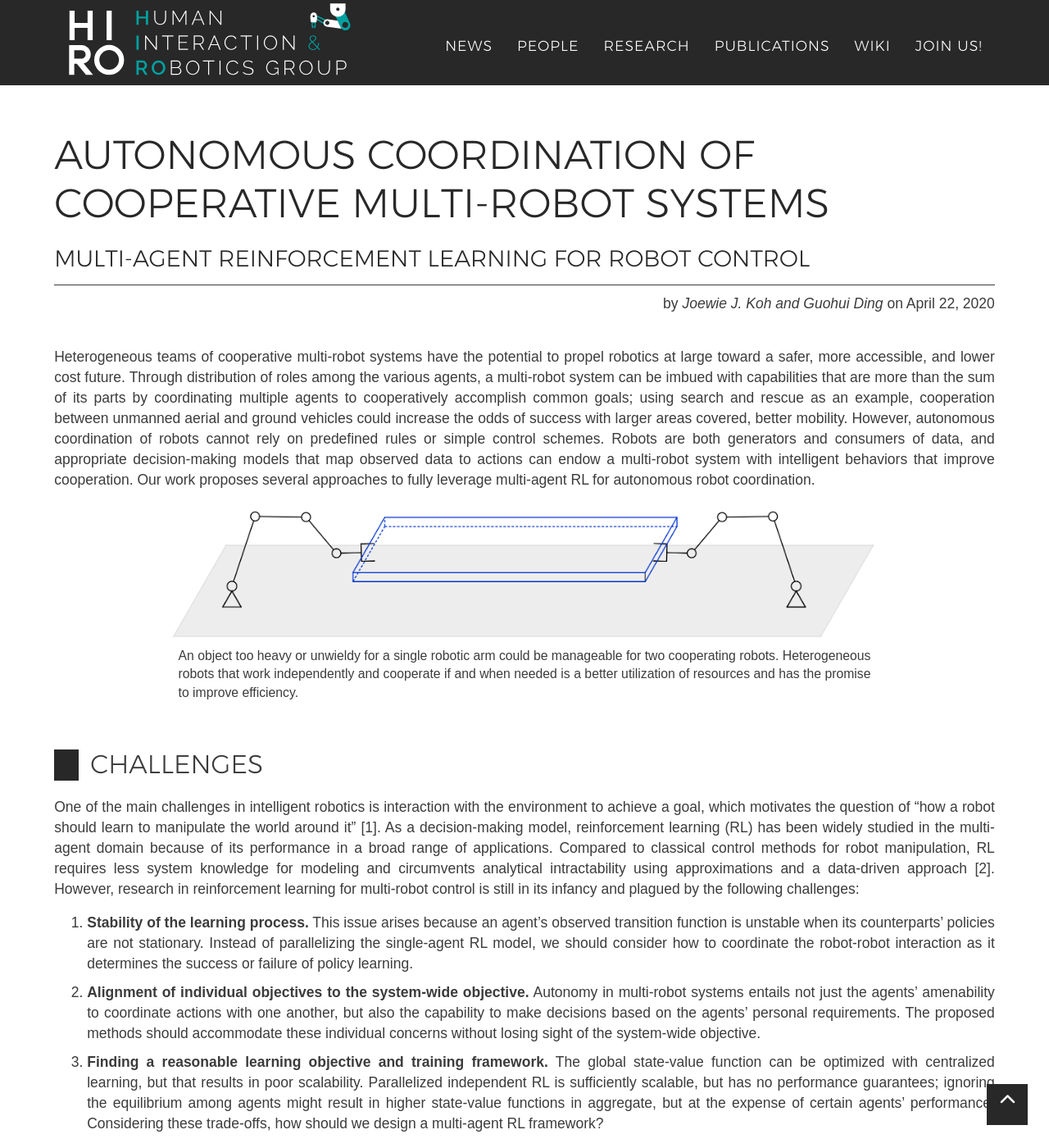
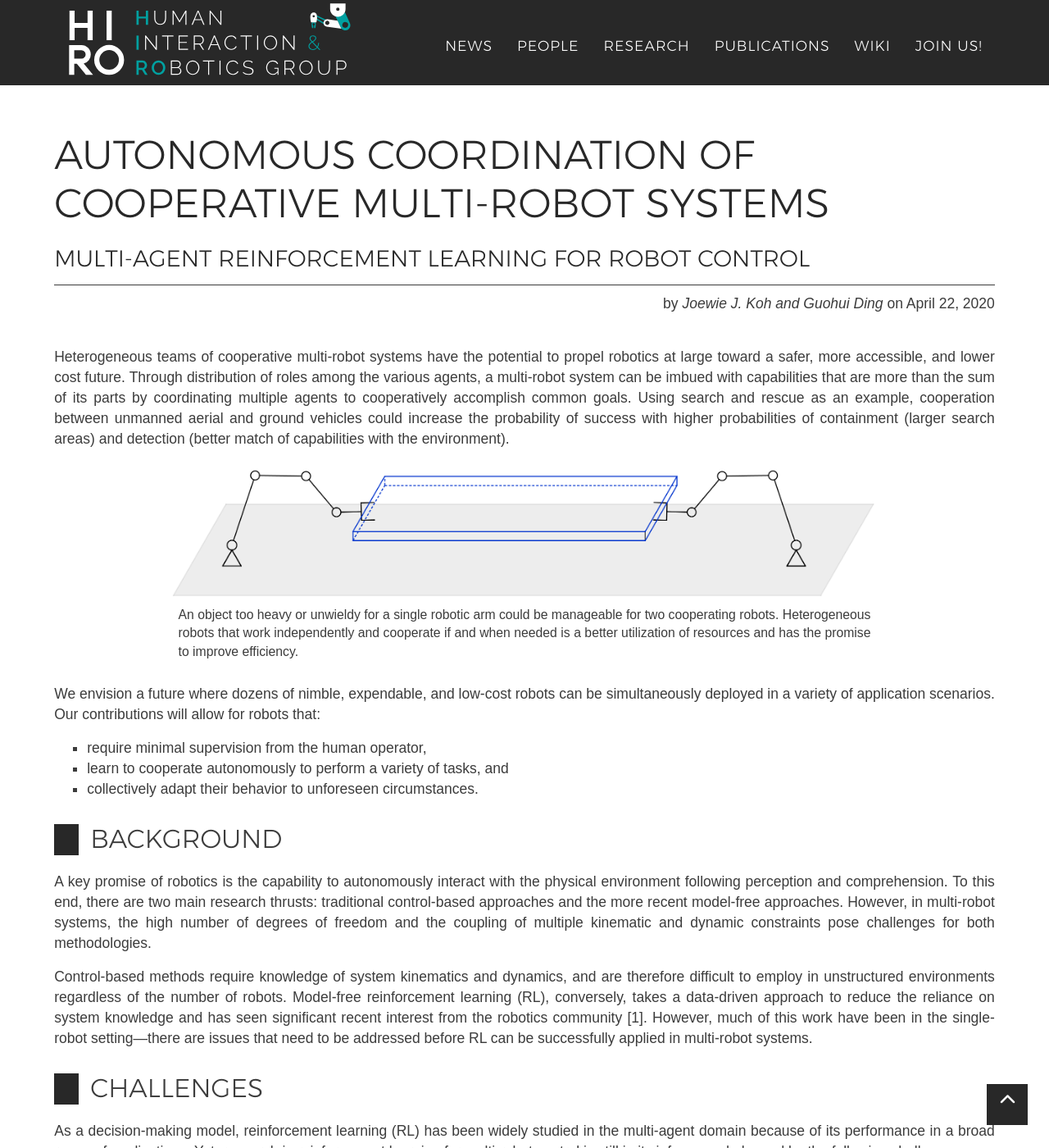
Before and after one commit to HIRO-group/HIRO-group.github.io, a Jekyll site: the page built from _posts/research/2020-04-22-cooperative_multirobot_systems.md, in a window 1280 px wide and 1400 px high. Shown: the whole window at 82% size. Built offline with Jekyll 4.4.1, drawn with Linux system fonts in a browser that asks for light colours; nearby versions of some CDN libraries; some web fonts are replaced; some of the changed text lies outside the part shown.

Commit message:
Further revise MARL article

```diff
--- a/_posts/research/2020-04-22-cooperative_multirobot_systems.md
+++ b/_posts/research/2020-04-22-cooperative_multirobot_systems.md
@@ -10,28 +10,40 @@ excerpt_separator: <!-- More -->
 ---
 
 Heterogeneous teams of cooperative multi-robot systems have the potential to propel robotics at large toward a safer, more accessible, and lower cost future.
-Through distribution of roles among the various agents, a multi-robot system can be imbued with capabilities that are more than the sum of its parts by coordinating multiple agents to cooperatively accomplish common goals; using search and rescue as an example, cooperation between unmanned aerial and ground vehicles could increase the odds of success with larger areas covered, better mobility.
-However, autonomous coordination of robots cannot rely on predefined rules or simple control schemes.
-Robots are both generators and consumers of data, and appropriate decision-making models that map observed data to actions can endow a multi-robot system with intelligent behaviors that improve cooperation.
-Our work proposes several approaches to fully leverage multi-agent RL for autonomous robot coordination.
-
+Through distribution of roles among the various agents, a multi-robot system can be imbued with capabilities that are more than the sum of its parts by coordinating multiple agents to cooperatively accomplish common goals.
 <!-- More -->
+Using search and rescue as an example, cooperation between unmanned aerial and ground vehicles could increase the probability of success with higher probabilities of containment (larger search areas) and detection (better match of capabilities with the environment).
 
 {% include image.html url="research/multirobot/cooperative_manipulation.png" max-width="75%" description="An object too heavy or unwieldy for a single robotic arm could be manageable for two cooperating robots. Heterogeneous robots that work independently and cooperate if and when needed is a better utilization of resources and has the promise to improve efficiency." %}
 
+We envision a future where dozens of nimble, expendable, and low-cost robots can be simultaneously deployed in a variety of application scenarios.
+Our contributions will allow for robots that:
+ - require minimal supervision from the human operator,
+ - learn to cooperate autonomously to perform a variety of tasks, and
+ - collectively adapt their behavior to unforeseen circumstances.
+
+# Background
+
+A key promise of robotics is the capability to autonomously interact with the physical environment following perception and comprehension.
+To this end, there are two main research thrusts: traditional control-based approaches and the more recent model-free approaches.
+However, in multi-robot systems, the high number of degrees of freedom and the coupling of multiple kinematic and dynamic constraints pose challenges for both methodologies.
+
+Control-based methods require knowledge of system kinematics and dynamics, and are therefore difficult to employ in unstructured environments regardless of the number of robots.
+Model-free reinforcement learning (RL), conversely, takes a data-driven approach to reduce the reliance on system knowledge and has seen significant recent interest from the robotics community [1].
+However, much of this work have been in the single-robot setting—there are issues that need to be addressed before RL can be successfully applied in multi-robot systems.
+
 # Challenges
 
-One of the main challenges in intelligent robotics is interaction with the environment to achieve a goal, which motivates the question of "how a robot should learn to manipulate the world around it" [1].
 As a decision-making model, reinforcement learning (RL) has been widely studied in the multi-agent domain because of its performance in a broad range of applications.
-Compared to classical control methods for robot manipulation, RL requires less system knowledge for modeling and circumvents analytical intractability using approximations and a data-driven approach [2].
-However, research in reinforcement learning for multi-robot control is still in its infancy and plagued by the following challenges:
+Yet, research in reinforcement learning for multi-robot control is still in its infancy and plagued by the following challenges:
 
  1. **Stability of the learning process.**
- This issue arises because an agent's observed transition function is unstable when its counterparts' policies are not stationary.
+ Convergence to a stationary policy is a basic requirement for a learning process.
+ However, because an agent's observed transition function is erratic when its counterparts' policies are being actively updated, this stability is not assured in a multi-agent setting.
  Instead of parallelizing the single-agent RL model, we should consider how to coordinate the robot-robot interaction as it determines the success or failure of policy learning.
 
  2. **Alignment of individual objectives to the system-wide objective.**
- Autonomy in multi-robot systems entails not just the agents' amenability to coordinate actions with one another, but also the capability to make decisions based on the agents' personal requirements.
+ Autonomy in multi-robot systems is more than simple coordination between multiple agents; it also entails the capability to make decisions based on the agents' personal requirements.
  The proposed methods should accommodate these individual concerns without losing sight of the system-wide objective.
 
  3. **Finding a reasonable learning objective and training framework.**
@@ -96,5 +108,4 @@ There are a number of promising directions for future work:
 
 # References
 
-[1] Oliver Kroemer, Scott Niekum, and George Konidaris, "A review of robot learning for manipulation: Challenges, representations, and algorithms," Jul. 2019, arXiv:1907.03146.
-[2] Jens Kober, J. Andrew Bagnell, and Jan Peters, "Reinforcement learning in robotics: A survey," _The International Journal of Robotics Research_, vol. 32, no. 11, pp. 1238--1274, Sep. 2013, doi:10.1177/0278364913495721.
+[1] Jens Kober, J. Andrew Bagnell, and Jan Peters, "Reinforcement learning in robotics: A survey," _The International Journal of Robotics Research_, vol. 32, no. 11, pp. 1238--1274, Sep. 2013, doi:10.1177/0278364913495721.
```
